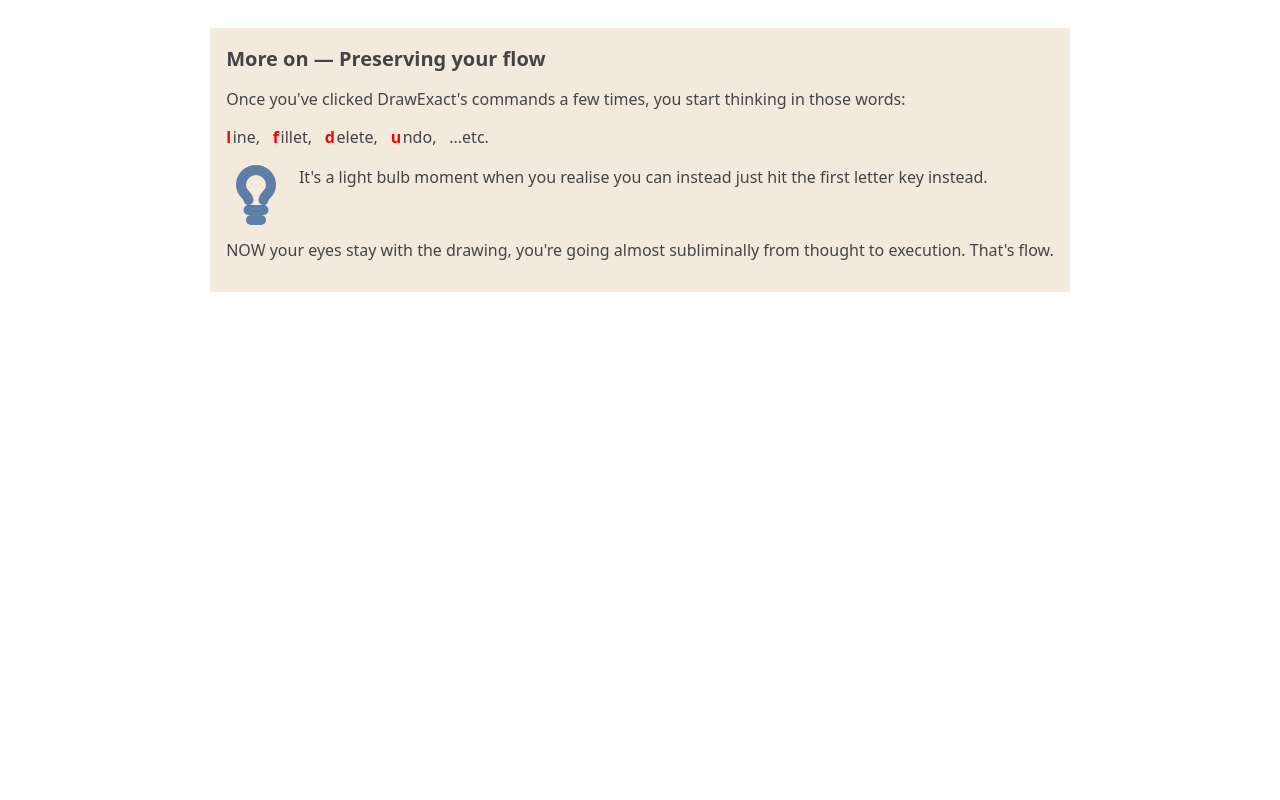
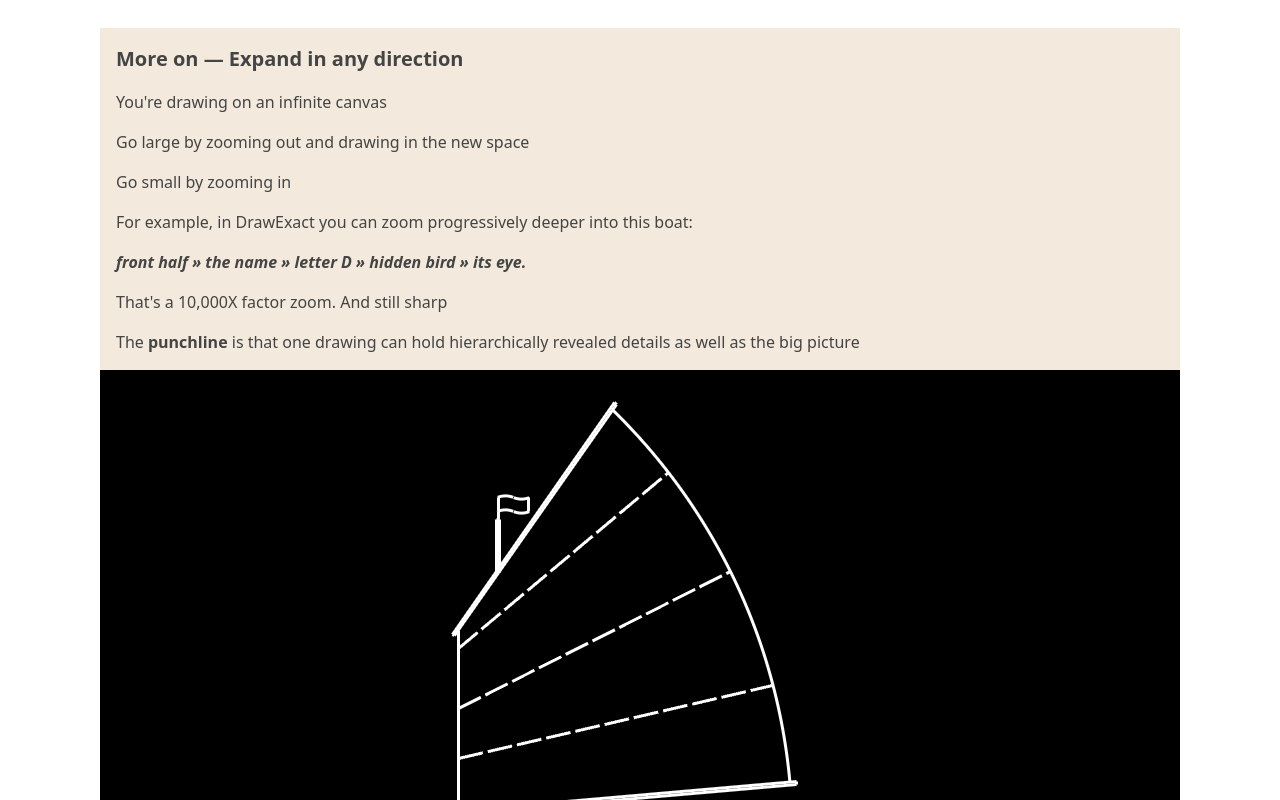
Before and after one commit to peterhoward42/dxact-web, a Svelte app: page / in a window 1280 px wide. Shown: the part 7440-8240 px from the top of the page. Before the commit the page ends 7732 px from the top, so only its background shows below. Built offline with nearby package versions, Linux system fonts and the light colour scheme.

Commit message:
put in infinite canvas section

```diff
--- a/src/App.svelte
+++ b/src/App.svelte
@@ -11,6 +11,7 @@
     import ExpandedText from "./components/ExpandedText.svelte";
     import ExpandedCopyPaste1 from "./components/ExpandedCopyPaste1.svelte";
     import ExpandedCopyPaste2 from "./components/ExpandedCopyPaste2.svelte";
+    import ExpandedInfinite from "./components/ExpandedInfinite.svelte";
 </script>
 
 <div class="screen">
@@ -26,6 +27,7 @@
         <ExpandedText></ExpandedText>
         <ExpandedCopyPaste1></ExpandedCopyPaste1>
         <ExpandedCopyPaste2></ExpandedCopyPaste2>
+        <ExpandedInfinite></ExpandedInfinite>
         <ExpandedPreserveFlow></ExpandedPreserveFlow>
     </div>
 </div>
--- /dev/null
+++ b/src/components/ExpandedInfinite.svelte
@@ -0,0 +1,51 @@
+<script>
+    import boatInfinite from "/src/assets/images/boatinfinite.png";
+</script>
+
+<div class="expandedinfinite qcol">
+    <div class="words qcol qbg-alt">
+        <div class="qhead">More on — Expand in any direction</div>
+        <span class="">You're drawing on an infinite canvas</span>
+        <span class=""
+            >Go large by zooming out and drawing in the new space</span
+        >
+        <span class="">Go small by zooming in</span>
+        <span class=""
+            >For example, in DrawExact you can zoom progressively deeper into this boat:
+            </span
+        >
+        <span class="steps"
+            ><strong>front half » the name » letter D » hidden bird » its eye.</strong></span
+        >
+        <span class="">That's a 10,000X factor zoom. And still sharp</span>
+        <span class=""
+            >The <strong>punchline</strong> is that one drawing can hold hierarchically
+            revealed details as well as the big picture</span
+        >
+    </div>
+    <img src={boatInfinite} alt="" />
+</div>
+
+<style>
+    .expandedinfinite {
+        padding-top: 2rem;
+        padding-bottom: 1rem;
+    }
+    .words {
+        gap: 1rem;
+        padding-left: 1rem;
+        padding-right: 1rem;
+        padding-top: 1rem;
+        padding-bottom: 1rem;
+    }
+    .steps{
+        font-style: italic;
+    }
+
+    img {
+        width: 100%;
+        object-fit: cover;
+        pointer-events: none;
+        display: block;
+    }
+</style>
```
Also changed, not shown: src/assets/images/boatinfinite.png (added).
